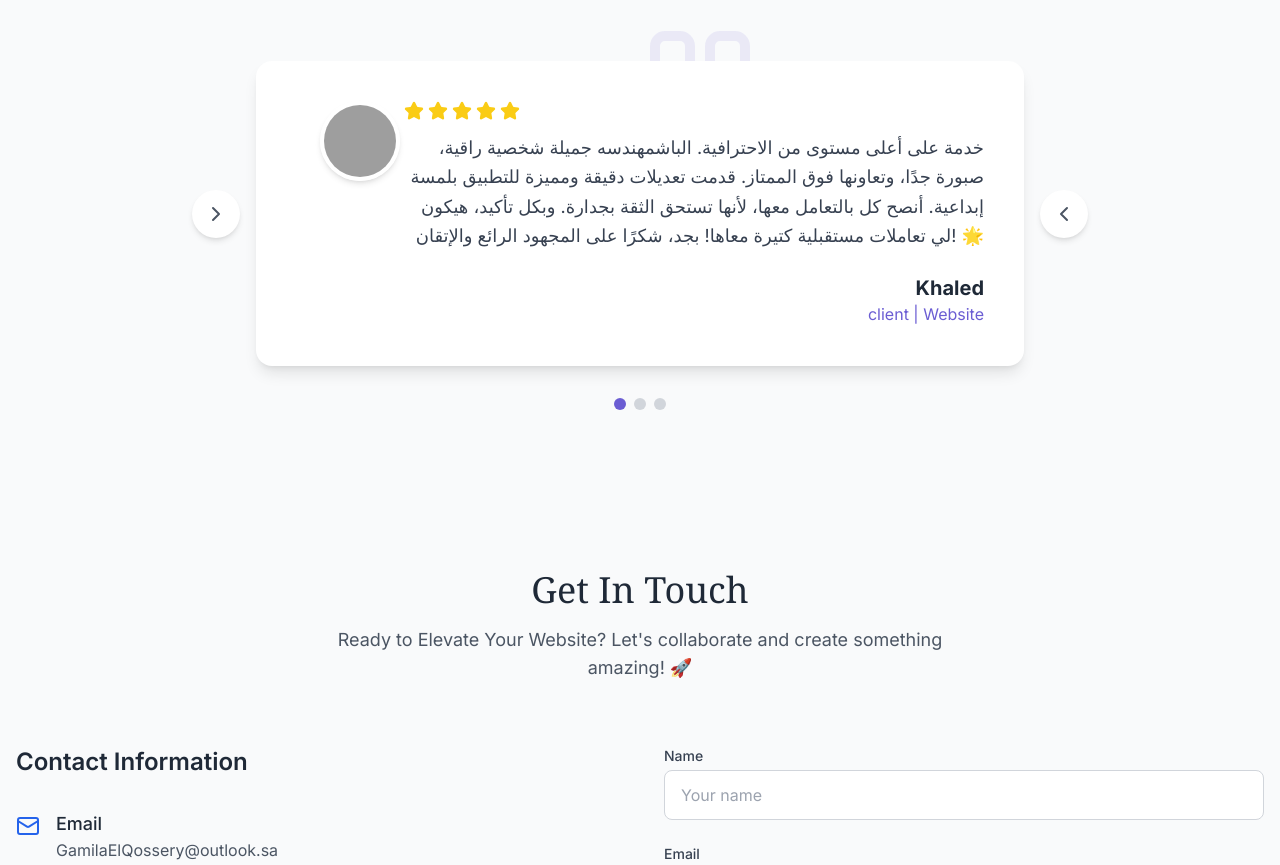
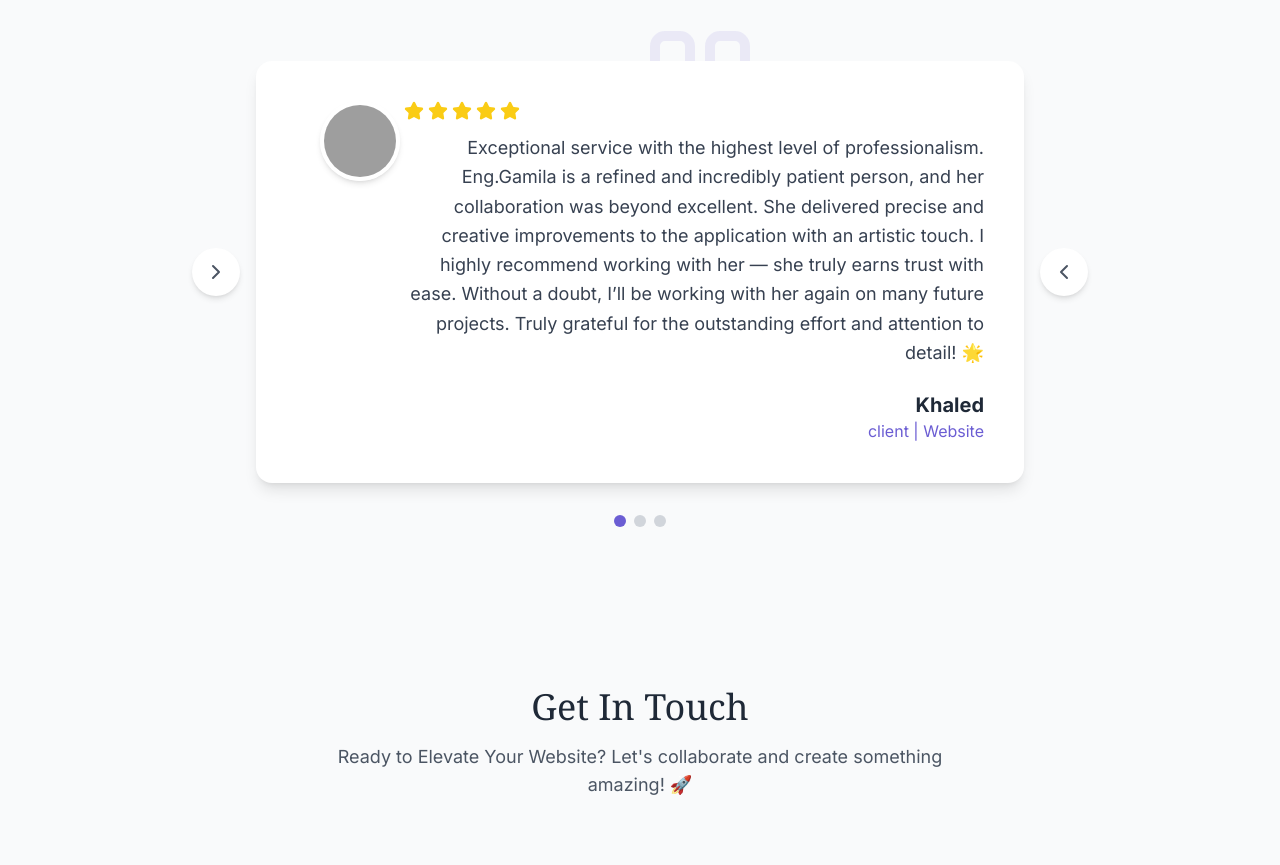
Before and after one commit to GamilaCoding/Gamila, a Next.js app: page / in a window 1280 px wide. Shown: the part 2300-3165 px from the top of the page. Built offline with nearby package versions, Linux system fonts and the light colour scheme; grey boxes are pictures that could not be loaded.

Commit message:
Update reviews-section.tsx

```diff
--- a/components/reviews-section.tsx
+++ b/components/reviews-section.tsx
@@ -13,7 +13,7 @@ const reviews = [
     position: "client",
     company: " Website",
     rating: 5,
-    text: "خدمة على أعلى مستوى من الاحترافية. الباشمهندسه جميلة شخصية راقية، صبورة جدًا، وتعاونها فوق الممتاز. قدمت تعديلات دقيقة ومميزة للتطبيق بلمسة إبداعية. أنصح كل بالتعامل معها، لأنها تستحق الثقة بجدارة. وبكل تأكيد، هيكون لي تعاملات مستقبلية كتيرة معاها! بجد، شكرًا على المجهود الرائع والإتقان! 🌟",
+    text: "Exceptional service with the highest level of professionalism. Eng.Gamila is a refined and incredibly patient person, and her collaboration was beyond excellent. She delivered precise and creative improvements to the application with an artistic touch. I highly recommend working with her — she truly earns trust with ease. Without a doubt, I’ll be working with her again on many future projects. Truly grateful for the outstanding effort and attention to detail! 🌟",
     image: "/placeholder.svg?height=100&width=100",
   },
   {
```
